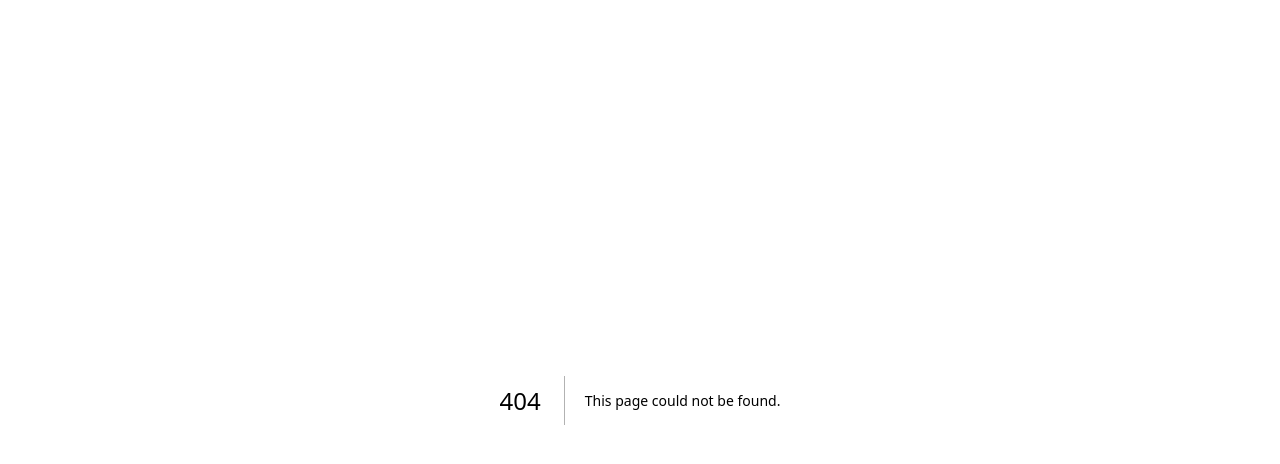
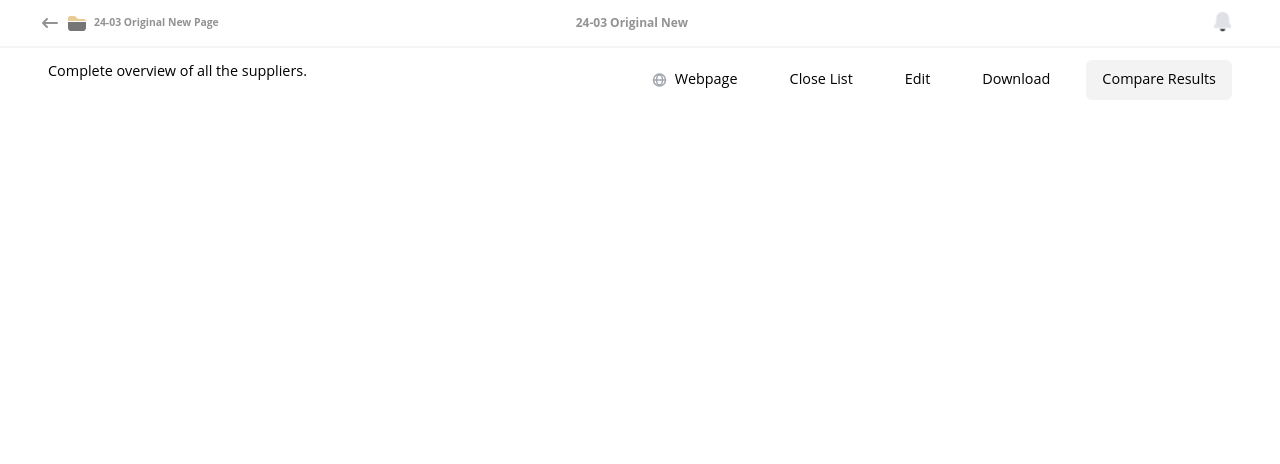
Before and after one commit to FazlyRabbi/alibasar, a Next.js app: page /overview in a window 1280 px wide. Before the commit this address had no page. Shown: the top 464 px of the page. Built offline with nearby package versions, Linux system fonts and the light colour scheme.

Commit message:
fix design issue

```diff
--- a/components/Dashboard.jsx
+++ b/components/Dashboard.jsx
@@ -228,7 +228,7 @@ const Dashboard = () => {
             <div className="popup opacity-0 hidden py-4 text-gray-50/50">
               <div className="flex justify-between items-center hover:bg-[#A3A2A2]/20 duration-300 px-4">
                 <p className="text-xs">view</p>
-                <p className="text-[0.65rem] text-[#929292]">
+                <p className="text-[0.65rem] mr-[28px] text-[#929292]">
                   • One overview of all suppliers
                 </p>
               </div>
@@ -237,7 +237,7 @@ const Dashboard = () => {
               </p>
               <div className="flex justify-between items-center hover:bg-[#A3A2A2]/20 duration-300 px-4 border-b border-[#A3A2A2]/20 pb-1">
                 <p className="text-[0.70rem]">Webpage </p>
-                <p className="text-[0.55rem] text-[#929292]">
+                <p className="text-[0.65rem] text-[#929292]">
                   • Share this page with your suppliers
                 </p>
               </div>
@@ -307,7 +307,7 @@ const Dashboard = () => {
             <div className="popup opacity-0 hidden py-4 text-gray-50/50">
               <div className="flex justify-between items-center hover:bg-[#A3A2A2]/20 duration-300 px-4">
                 <p className="text-xs">view</p>
-                <p className="text-[0.65rem] text-[#929292]">
+                <p className="text-[0.65rem] mr-[28px] text-[#929292]">
                   • One overview of all suppliers
                 </p>
               </div>
@@ -316,7 +316,7 @@ const Dashboard = () => {
               </p>
               <div className="flex justify-between items-center hover:bg-[#A3A2A2]/20 duration-300 px-4 border-b border-[#A3A2A2]/20 pb-1">
                 <p className="text-[0.70rem]">Webpage </p>
-                <p className="text-[0.55rem] text-[#929292]">
+                <p className="text-[0.65rem] text-[#929292]">
                   • Share this page with your suppliers
                 </p>
               </div>
@@ -385,7 +385,7 @@ const Dashboard = () => {
       {/* BELL ICON POPUP */}
       {popup ? (
         <div className="absolute  transition-all duration-300 bg-white top-8 right-2 sm:right-10 text-xl text-[#9D9D9D]">
-          <div className="w-80 h-auto border border-[#9D9D9D] rounded-md py-3 px-6">
+          <div className="w-80 h-auto border border-[#EBEBEB] rounded-md py-3 px-6">
             <div className="text-[0.68rem] leading-4 border-b py-2">
               <p>Main file : 24 - 03 Original New</p>
               <div className="flex justify-between relative text-[#1A1919] gap-2">
--- a/pages/compare-results/index.js
+++ b/pages/compare-results/index.js
@@ -23,7 +23,7 @@ const CompareResultPage = () => {
   };
 
   return (
-    <div className="min-h-screen bg-[#dddddd] relative">
+    <div className="min-h-screen bg-[#dddddd4d] relative">
       <div className="h-12 bg-[#FFFFFF]/90 flex items-center justify-between px-10 text-[#939393]">
         <div className="flex items-center gap-2">
           <p className="text-xl">
@@ -35,9 +35,9 @@ const CompareResultPage = () => {
           <p className="text-xl">
             <BiSearch />
           </p>
-          <p className="text-[0.65rem]">Overview Page</p>
+          <p className="text-[0.65rem] font-bold">Overview Page</p>
         </div>
-        <p className="text-[0.75rem] ml-[-160px]">
+        <p className="text-[0.75rem] ml-[-160px] font-bold">
           <span className="text-black">24-03 Original New /</span> Coompare
           Results
         </p>
--- a/pages/exel/index.js
+++ b/pages/exel/index.js
@@ -47,10 +47,10 @@ function index() {
                 </svg>
               </span>
           </p>
-          <p className="text-[0.65rem]">24 03 Overview Page</p>
+          <p className="text-[0.65rem] font-bold">24 03 Overview Page</p>
         </div>
-        <p className="text-[0.75rem] ml-[-160px]">
-          <span className="text-black">24-03 Original New /</span> Overview
+        <p className="text-[0.75rem] ml-[-160px] font-bold">
+          24-03 Original New
         </p>
         <p className="text-xl">
         <Image
--- /dev/null
+++ b/pages/overview/index.js
@@ -0,0 +1,88 @@
+import React from "react";
+import { HiArrowNarrowLeft } from "react-icons/hi";
+import { BiSearch } from "react-icons/bi";
+
+import { BsBellFill, BsArrowLeft } from "react-icons/bs";
+import { useRouter } from "next/router";
+import bell from "../../img/bell.jpeg";
+import Image from "next/image";
+function index() {
+  const route = useRouter();
+
+  const handleBack = () => {
+    route.back();
+  };
+
+  return (
+    <div className="header">
+      <div className="h-12 bg-[#FFFFFF]/90  border-b-2 border-gray-100 flex items-center justify-between px-10 text-[#939393]">
+        <div className="flex items-center gap-2">
+          <p className="text-xl">
+            <HiArrowNarrowLeft
+              onClick={() => handleBack()}
+              className=" cursor-pointer"
+            />
+          </p>
+          <p className="text-xl">
+            <span className="text-[#E5CB96] text-xl">
+              <svg
+                width="18"
+                height="15"
+                viewBox="0 0 18 15"
+                fill="none"
+                xmlns="http://www.w3.org/2000/svg"
+              >
+                <path
+                  d="M0 3H16C17.1046 3 18 3.89543 18 5H0V3Z"
+                  fill="#E6CB96"
+                />
+                <path
+                  d="M0 6H18V10.2C18 11.8802 18 12.7202 17.673 13.362C17.3854 13.9265 16.9265 14.3854 16.362 14.673C15.7202 15 14.8802 15 13.2 15H4.8C3.11984 15 2.27976 15 1.63803 14.673C1.07354 14.3854 0.614601 13.9265 0.32698 13.362C0 12.7202 0 11.8802 0 10.2V6Z"
+                  fill="#767676"
+                />
+                <path
+                  d="M0 3C0 2.06812 0 1.60218 0.152241 1.23463C0.355229 0.744577 0.744577 0.355229 1.23463 0.152241C1.60218 0 2.06812 0 3 0H5.34315C6.16065 0 6.5694 0 6.93694 0.152241C7.30448 0.304482 7.59351 0.593512 8.17157 1.17157L10 3H0Z"
+                  fill="#E6CB96"
+                />
+              </svg>
+            </span>
+          </p>
+          <p className="text-[0.65rem] font-bold">24-03 Original New Page</p>
+        </div>
+        <p className="text-[0.75rem] ml-[-160px] font-bold">24-03 Original New</p>
+        <p className="text-xl">
+          <Image src={bell} height={35} width={35} alt="bell__icon" />
+        </p>
+      </div>
+
+      <div className=" p-3 flex justify-between px-[3rem]  flex-wrap sub__header">
+        <div className=" flex  space-x-4 text-[.9rem]">
+          <p>Complete overview of all the suppliers.</p>
+        </div>
+        <div>
+          <ul className=" flex space-x-5 text-[.9rem]">
+            <li className="px-4 rounded-md py-2 flex">
+            <svg width="28" height="24" viewBox="0 0 28 24" fill="none" xmlns="http://www.w3.org/2000/svg">
+<circle cx="20.5" cy="12" r="6" stroke="#A1A5B0" stroke-width="1.5"/>
+<ellipse cx="20.5" cy="12" rx="3" ry="5" stroke="#A1A5B0" stroke-width="1.5"/>
+<path d="M14.5 12H26.5" stroke="#A1A5B0" stroke-width="1.5" stroke-linecap="round"/>
+</svg>
+
+                <div className=" ml-2">Webpage</div></li>
+            <li className="px-4 rounded-md py-2">Close List </li>
+            <li className="px-4 rounded-md py-2">Edit </li>
+            <li className="px-4 rounded-md py-2">Download </li>
+            <li
+              className="px-4 rounded-md py-2 bg-[#F3F3F3]
+]"
+            >
+              Compare Results
+            </li>
+          </ul>
+        </div>
+      </div>
+    </div>
+  );
+}
+
+export default index;
--- a/pages/seller/index.js
+++ b/pages/seller/index.js
@@ -48,10 +48,10 @@ function index() {
               </svg>
             </span>
           </p>
-          <p className="text-[0.65rem]">Compare Function Page</p>
+          <p className="text-[0.65rem] font-bold">Compare Function Page</p>
         </div>
         <p className="text-[0.75rem] ml-[-160px]">
-          <span className="text-black">24-03 Original New /</span> Seller 1
+          <span className="text-black font-bold">24-03 Original New /</span> Seller 1
         </p>
         <p className="text-xl">
         <Image
--- a/styles/globals.css
+++ b/styles/globals.css
@@ -18,7 +18,7 @@
 }
 .table-colum:hover .popup {
   left: 150px;
-  @apply absolute w-[15rem] h-[10rem]   bg-[#303030] text-white rounded-md duration-500 opacity-100 block;
+  @apply absolute w-[18rem] h-[10rem]   bg-[#303030] text-white rounded-md duration-500 opacity-100 block;
 }
 .moveproductShow {
   right: 15px;
```
